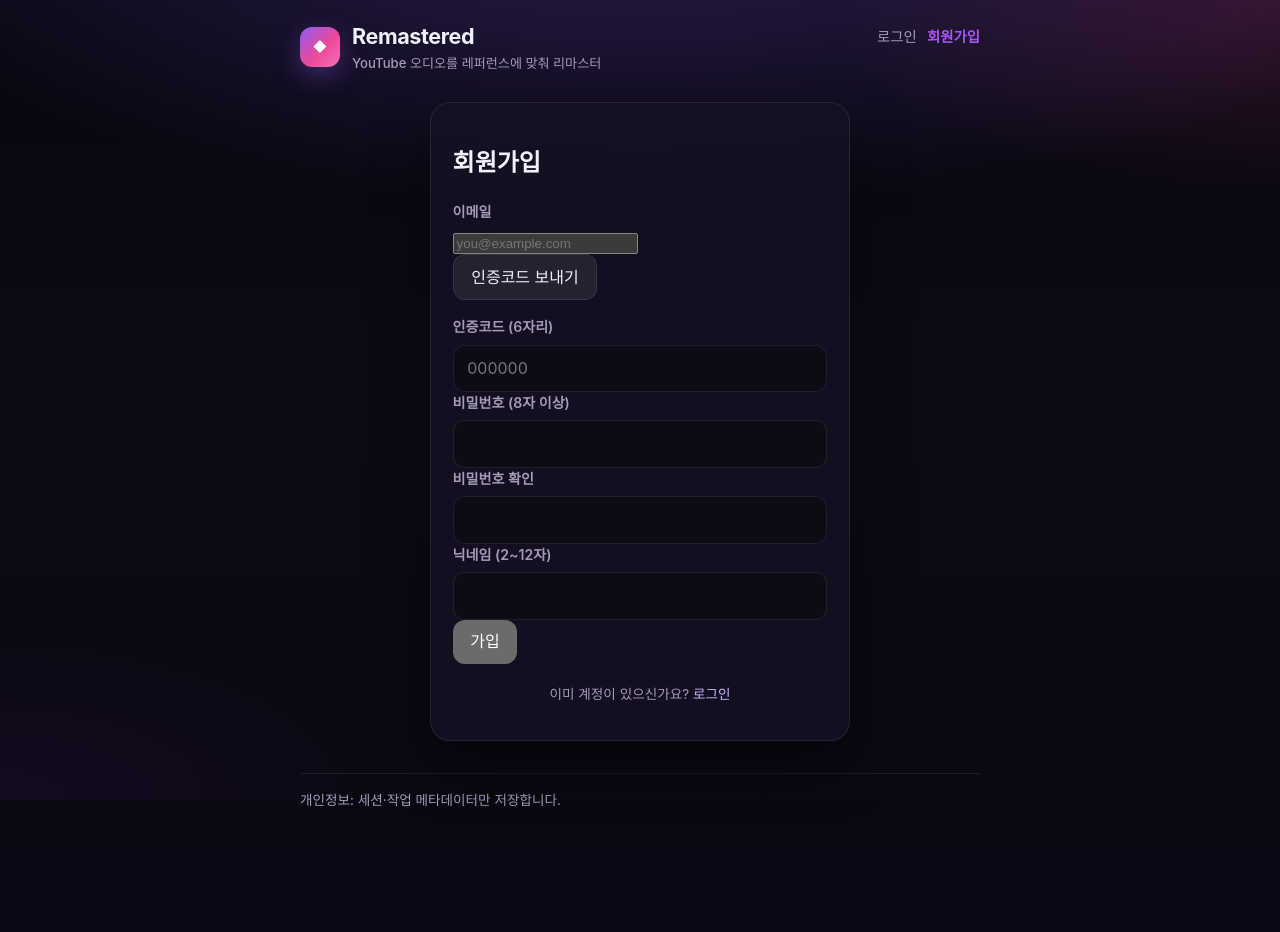
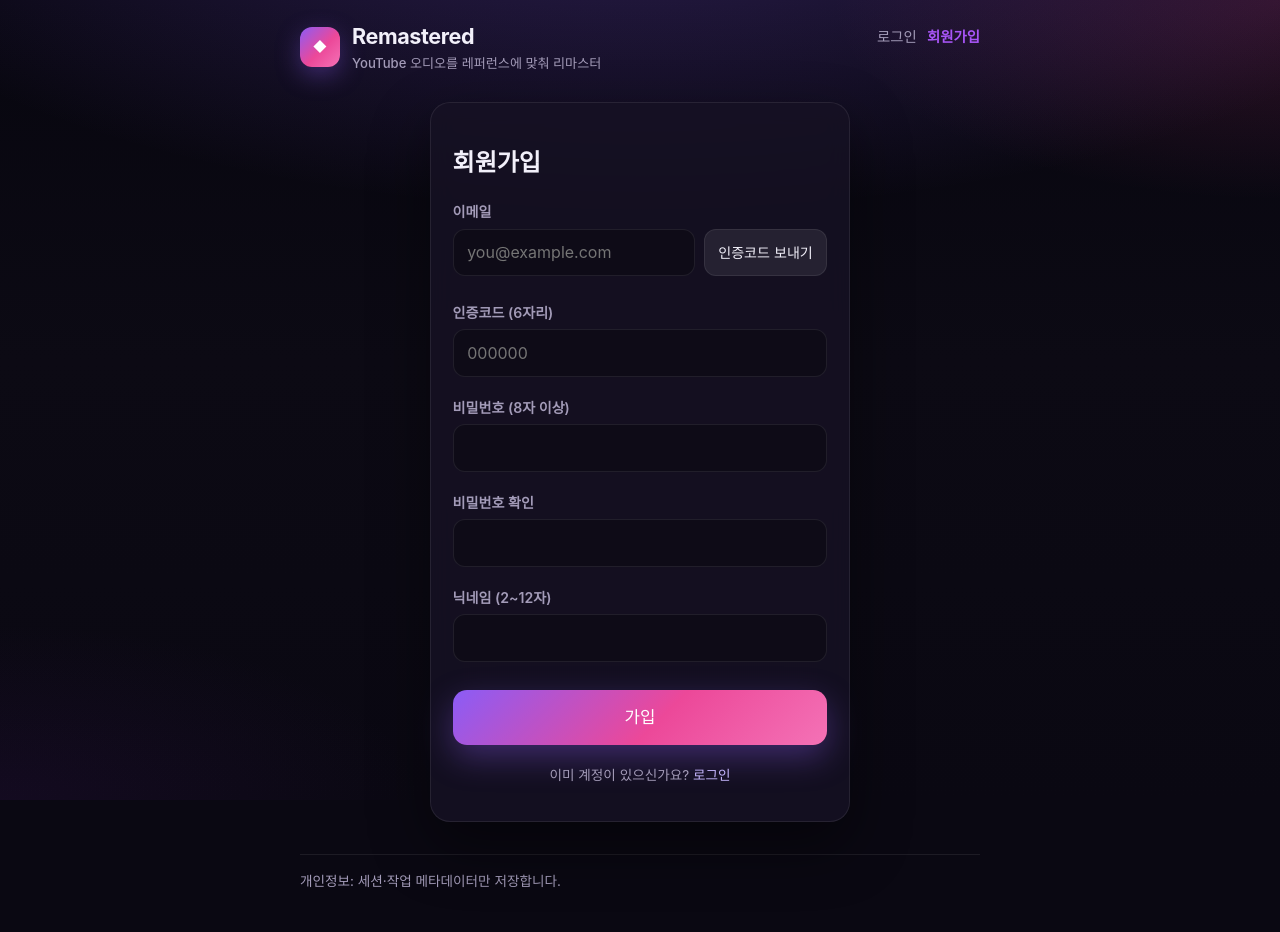
Before and after one commit to bluedskim/Remastered, a Python web app: template src/remastered/web/templates/signup.html in a window 1280 px wide. Before the commit the page ends 806 px from the top, so only its background shows below. Run offline with Jinja, Linux system fonts and the light colour scheme; the template is opened without the code that fills it, so the values that code supplies are empty; some web fonts are replaced.

Commit message:
Polish auth form inputs, buttons, and privacy footer
Style email and related input types like other fields; use gradient
primary buttons on login/signup; inline verification send on desktop;
increase field spacing and update privacy notice for account data.

Co-authored-by: Dennis, Kim <bluedskim@gmail.com>

```diff
--- a/src/remastered/web/app.py
+++ b/src/remastered/web/app.py
@@ -55,6 +55,7 @@ TERMINAL_JOB_STATUSES = frozenset({"completed", "failed", "cancelled"})
 
 PRIVACY_NOTICE = (
     "저장 항목: 익명 세션 식별자, 작업 URL·로그·생성 파일 경로. "
+    "회원 가입 시 이메일·닉네임·비밀번호(해시)를 추가로 저장합니다. "
     "작업 파일은 보관 기간 후 삭제됩니다."
 )
 
--- a/src/remastered/web/static/style.css
+++ b/src/remastered/web/static/style.css
@@ -120,22 +120,61 @@ a:hover {
   margin: 0 auto;
 }
 
+.auth-form {
+  display: flex;
+  flex-direction: column;
+  gap: 1.25rem;
+}
+
 .auth-form .field {
-  margin-bottom: 1rem;
+  margin-bottom: 0;
+  display: flex;
+  flex-direction: column;
+  gap: 0.35rem;
+}
+
+.auth-form .field-label {
+  margin-bottom: 0;
+}
+
+.auth-email-row {
+  display: flex;
+  align-items: stretch;
+  gap: 0.55rem;
+}
+
+.auth-email-row input {
+  flex: 1;
+  min-width: 0;
+}
+
+.auth-email-row .btn-secondary {
+  flex-shrink: 0;
+  align-self: stretch;
+  padding-left: 0.85rem;
+  padding-right: 0.85rem;
+  font-size: 0.88rem;
+  white-space: nowrap;
+}
+
+@media (max-width: 520px) {
+  .auth-email-row {
+    flex-direction: column;
+  }
+
+  .auth-email-row .btn-secondary {
+    width: 100%;
+  }
+}
+
+.auth-form .btn-gradient {
+  margin-top: 0.15rem;
 }
 
 .form-error {
   color: var(--err);
   margin: 0 0 1rem;
   font-size: 0.9rem;
-}
-
-.field-row {
-  display: flex;
-  align-items: center;
-  gap: 0.75rem;
-  flex-wrap: wrap;
-  margin-bottom: 1rem;
 }
 
 .auth-switch {
@@ -288,8 +327,11 @@ input[type="file"]::file-selector-button:hover {
 }
 
 input[type="text"],
+input[type="email"],
 input[type="url"],
 input[type="password"],
+input[type="number"],
+input[type="tel"],
 textarea,
 select {
   width: 100%;
--- a/src/remastered/web/templates/login.html
+++ b/src/remastered/web/templates/login.html
@@ -16,7 +16,7 @@
       <span class="field-label">비밀번호</span>
       <input type="password" name="password" required autocomplete="current-password" minlength="8" />
     </label>
-    <button type="submit" class="btn btn-primary btn-block">로그인</button>
+    <button type="submit" class="btn btn-gradient btn-xl">로그인</button>
   </form>
   <p class="auth-switch muted small">계정이 없으신가요? <a href="/signup">회원가입</a></p>
 </section>
--- a/src/remastered/web/templates/signup.html
+++ b/src/remastered/web/templates/signup.html
@@ -9,13 +9,13 @@
   <form method="post" action="/signup" class="auth-form" id="signup-form">
     <label class="field">
       <span class="field-label">이메일</span>
-      <input type="email" name="login_id" id="signup-email" required autocomplete="email"
-             value="{{ login_id | default('') }}" placeholder="you@example.com" />
+      <div class="auth-email-row">
+        <input type="email" name="login_id" id="signup-email" required autocomplete="email"
+               value="{{ login_id | default('') }}" placeholder="you@example.com" />
+        <button type="button" class="btn btn-secondary" id="send-verification-btn">인증코드 보내기</button>
+      </div>
+      <span class="muted small" id="send-verification-status" aria-live="polite"></span>
     </label>
-    <div class="field-row">
-      <button type="button" class="btn btn-secondary" id="send-verification-btn">인증코드 보내기</button>
-      <span class="muted small" id="send-verification-status" aria-live="polite"></span>
-    </div>
     <label class="field">
       <span class="field-label">인증코드 (6자리)</span>
       <input type="text" name="verification_code" inputmode="numeric" pattern="[0-9]{6}"
@@ -35,7 +35,7 @@
              value="{{ nickname | default('') }}" maxlength="12" autocomplete="nickname" />
       <span class="muted small" id="nickname-status" aria-live="polite"></span>
     </label>
-    <button type="submit" class="btn btn-primary btn-block">가입</button>
+    <button type="submit" class="btn btn-gradient btn-xl">가입</button>
   </form>
   <p class="auth-switch muted small">이미 계정이 있으신가요? <a href="/login">로그인</a></p>
 </section>
```
